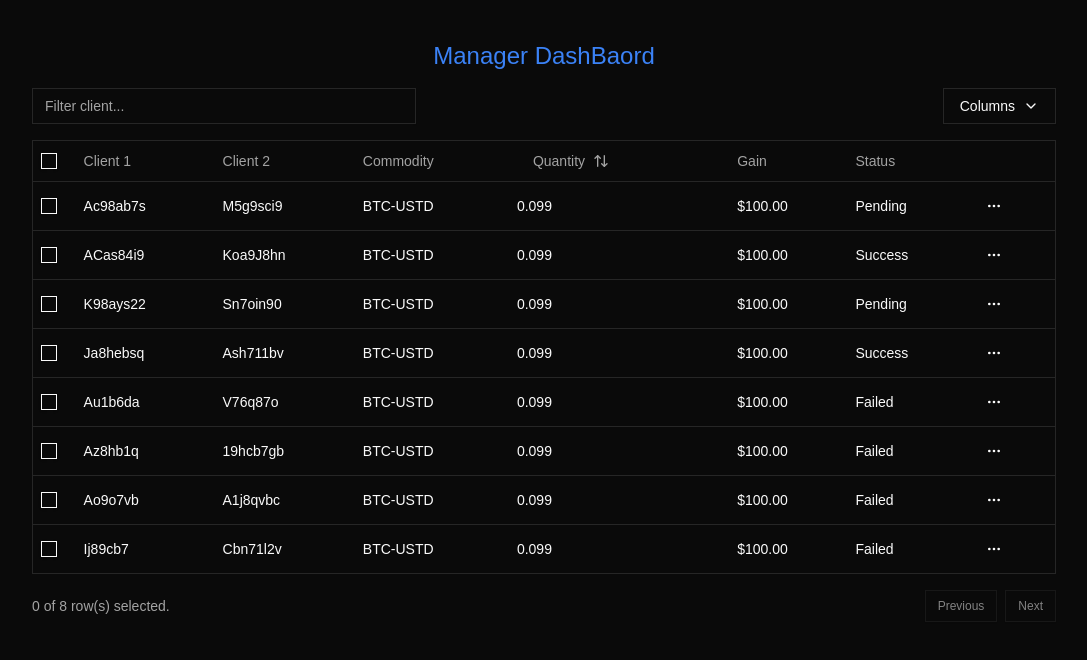
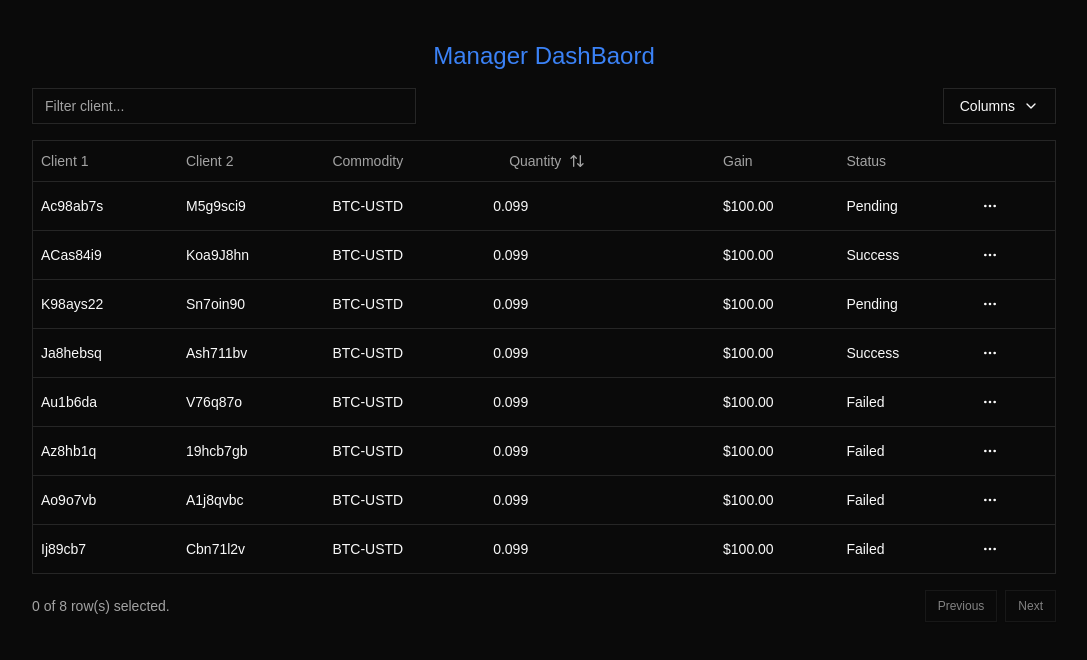
Before and after one commit to Ronak8595/Trading-System, a Next.js app in the folder frontend/: page /manager in a window 1280 px wide. Shown: the top 660 px of the page, without its empty margins (96-1183 px from the left). Built offline with nearby package versions, Linux system fonts and the light colour scheme.

Commit message:
some updates

```diff
--- a/frontend/src/app/manager/page.tsx
+++ b/frontend/src/app/manager/page.tsx
@@ -122,28 +122,28 @@ export type Payment = {
 };
 
 export const columns: ColumnDef<Payment>[] = [
-  {
-    id: "select",
-    header: ({ table }) => (
-      <Checkbox
-        checked={
-          table.getIsAllPageRowsSelected() ||
-          (table.getIsSomePageRowsSelected() && "indeterminate")
-        }
-        onCheckedChange={(value) => table.toggleAllPageRowsSelected(!!value)}
-        aria-label="Select all"
-      />
-    ),
-    cell: ({ row }) => (
-      <Checkbox
-        checked={row.getIsSelected()}
-        onCheckedChange={(value) => row.toggleSelected(!!value)}
-        aria-label="Select row"
-      />
-    ),
-    enableSorting: false,
-    enableHiding: false,
-  },
+  // {
+  //   id: "select",
+  //   header: ({ table }) => (
+  //     <Checkbox
+  //       checked={
+  //         table.getIsAllPageRowsSelected() ||
+  //         (table.getIsSomePageRowsSelected() && "indeterminate")
+  //       }
+  //       onCheckedChange={(value) => table.toggleAllPageRowsSelected(!!value)}
+  //       aria-label="Select all"
+  //     />
+  //   ),
+  //   cell: ({ row }) => (
+  //     <Checkbox
+  //       checked={row.getIsSelected()}
+  //       onCheckedChange={(value) => row.toggleSelected(!!value)}
+  //       aria-label="Select row"
+  //     />
+  //   ),
+  //   enableSorting: false,
+  //   enableHiding: false,
+  // },
   {
     accessorKey: "id1",
     header: "Client 1",
@@ -218,7 +218,7 @@ export const columns: ColumnDef<Payment>[] = [
             <DropdownMenuItem
               onClick={() => navigator.clipboard.writeText(payment.id)}
             >
-              Copy payment ID
+              Approve Match
             </DropdownMenuItem>
             <DropdownMenuSeparator />
             <DropdownMenuItem>View customer</DropdownMenuItem>
```
Also changed, not shown: 2 other files (tests, documents, lock files or other folders).
